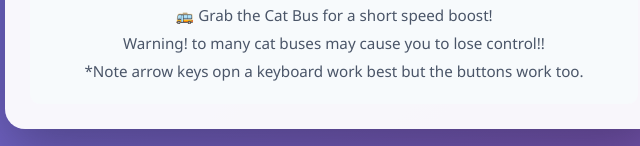
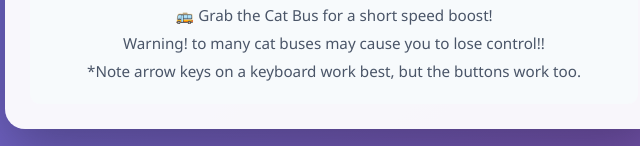
Before and after one commit to zounds67/the_legendary_acorn_catcher, a plain HTML site: page index.html in a window 1280 px wide. Shown: the part 783-929 px from the top of the page, 306-946 px from the left. Drawn offline with Linux system fonts and the light colour scheme; no server answers.

Commit message:
fixed grammer in instructions

```diff
--- a/index.html
+++ b/index.html
@@ -79,7 +79,7 @@
             <p>💨 Avoid the dust mites!</p>
             <p>🚌 Grab the Cat Bus for a short speed boost!</p>
             <p>Warning! to many cat buses may cause you to lose control!!</p>
-            <P>*Note arrow keys opn a keyboard work best but the buttons work too.</P>
+            <p>*Note arrow keys on a keyboard work best, but the buttons work too.</P>
         </div>
     </div>
     <script src="game.js"></script>
```
